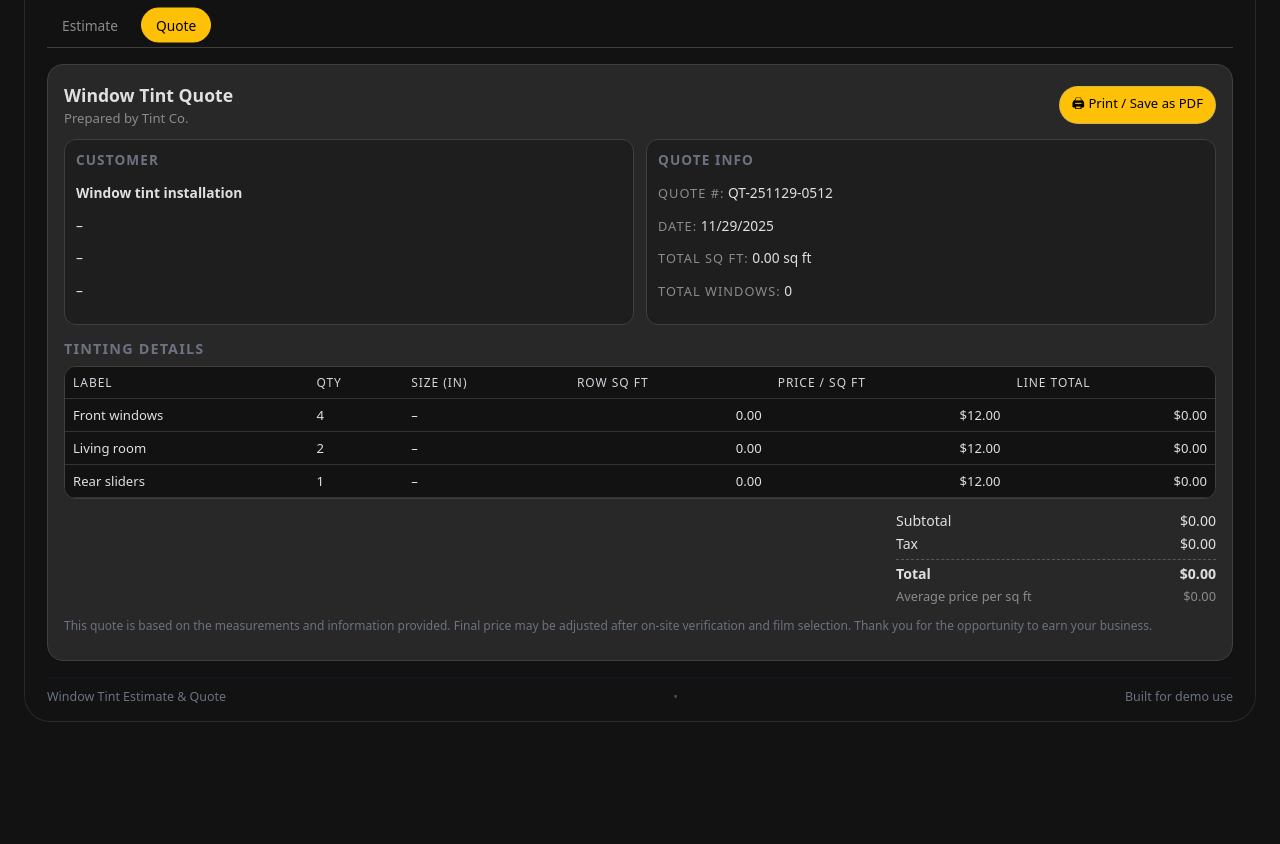
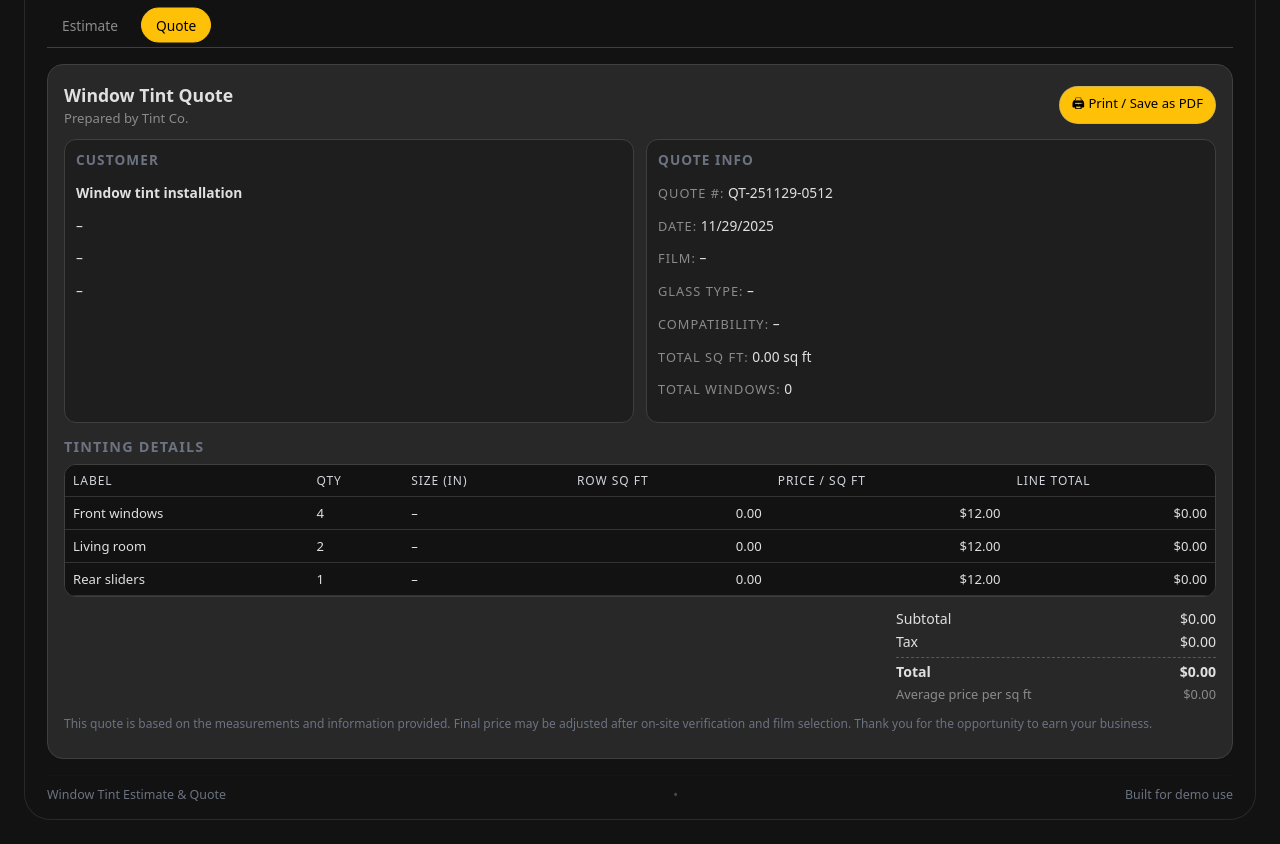
Before and after one commit to unnq/tintcalculator, a plain HTML site: page index.html in a window 1280 px wide. Both pictures are taken after a click on the button "Quote". Shown: the part 105-949 px from the top of the page. Before the commit the page ends 851 px from the top, so only its background shows below. Drawn offline with Linux system fonts and the light colour scheme.

Commit message:
Update index.html

```diff
--- a/index.html
+++ b/index.html
@@ -224,9 +224,13 @@
   <h3 class="quote-box-title">Quote Info</h3>
   <p><span class="quote-label">Quote #:</span> <span id="quoteId">–</span></p>
   <p><span class="quote-label">Date:</span> <span id="quoteDate">–</span></p>
+  <p><span class="quote-label">Film:</span> <span id="quoteFilm">–</span></p>
+  <p><span class="quote-label">Glass type:</span> <span id="quoteGlassType">–</span></p>
+  <p><span class="quote-label">Compatibility:</span> <span id="quoteCompat">–</span></p>
   <p><span class="quote-label">Total sq ft:</span> <span id="quoteTotalSqFt">0.00 sq ft</span></p>
   <p><span class="quote-label">Total windows:</span> <span id="quoteTotalWindows">0</span></p>
 </div>
+
         </div>
 
         <h3 class="quote-section-title">Tinting Details</h3>
```
Lines whose indentation alone changed are shown as unchanged.
